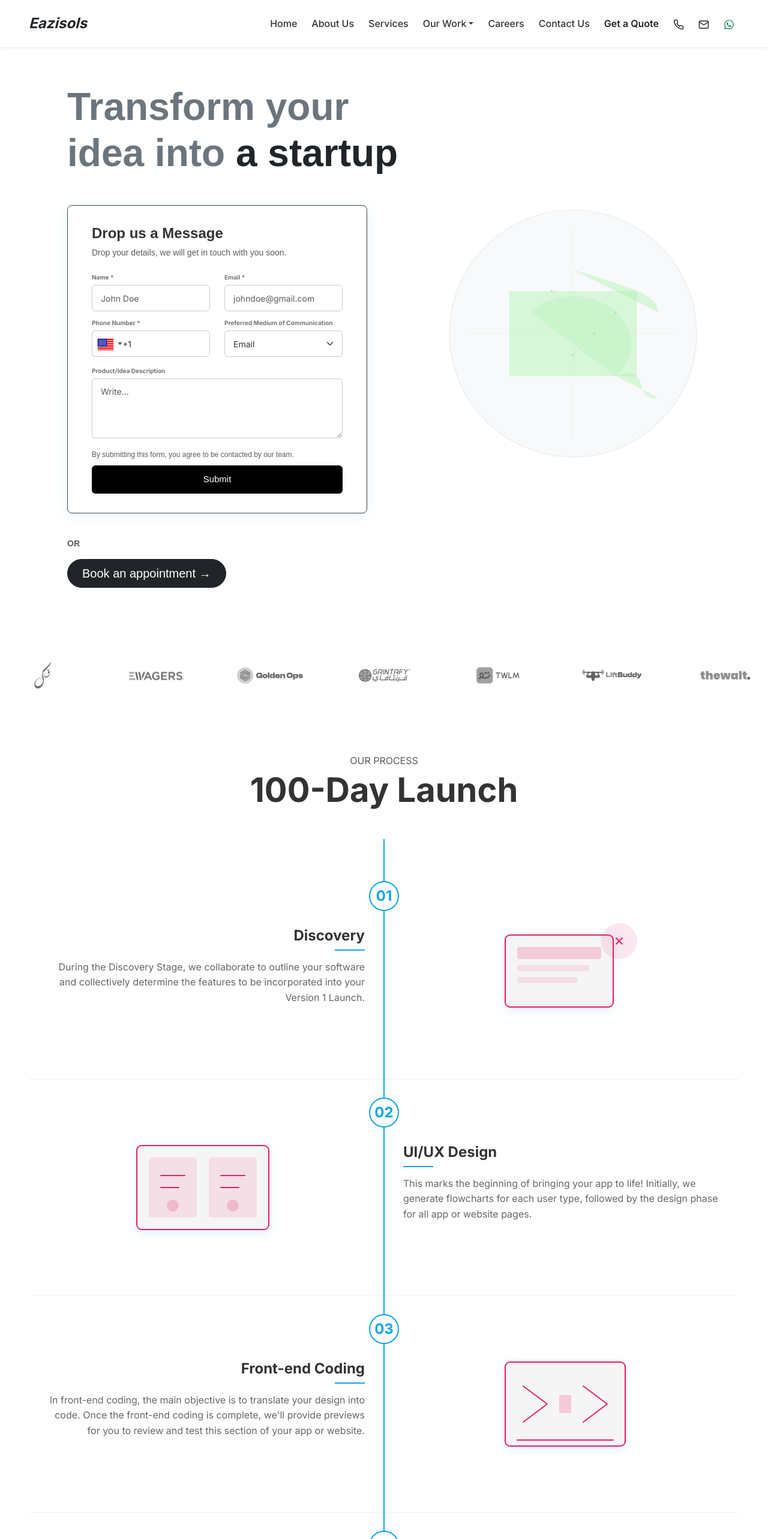
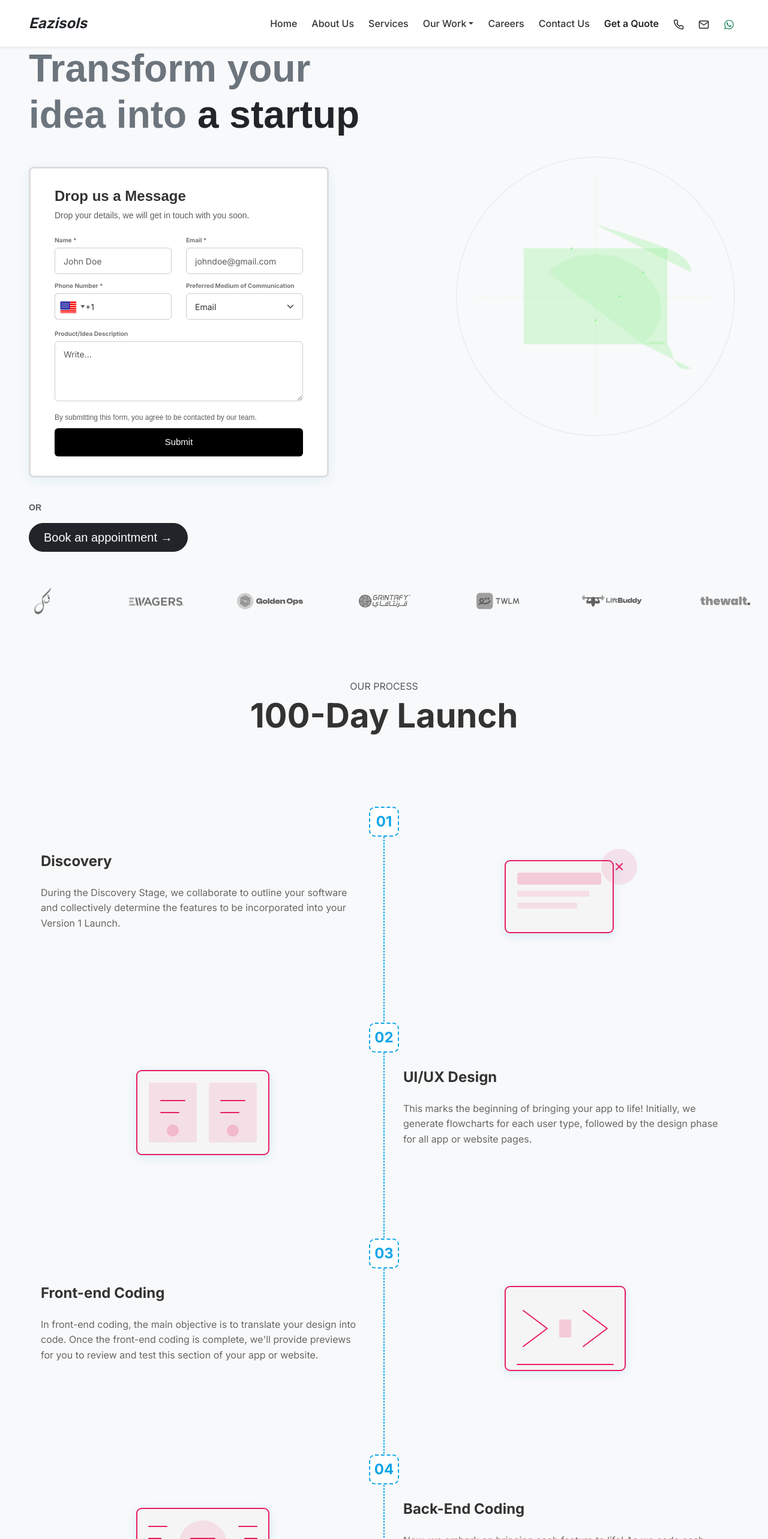
Before and after one commit to eazisols-asad/eazisols_frontend, a Next.js app: page / in a window 1280 px wide. Shown: the top 2566 px of the page at 60% size. Built offline with nearby package versions, Linux system fonts and the light colour scheme.

Commit message:
make some changing in home page

```diff
--- a/next.config.mjs
+++ b/next.config.mjs
@@ -4,6 +4,8 @@ const nextConfig = {
     dangerouslyAllowSVG: true,
     contentDispositionType: 'attachment',
     contentSecurityPolicy: "default-src 'self'; script-src 'none'; sandbox;",
+      domains: ['cdn.prod.website-files.com'],
+
   },
 };
 
--- a/src/app/components/ComparisonSection.js
+++ b/src/app/components/ComparisonSection.js
@@ -76,7 +76,7 @@ export default function ComparisonSection() {
   );
 
   return (
-    <section className="comparison-section py-5" ref={sectionRef}>
+    <section className="comparison-section py-5 bg-light" ref={sectionRef}>
       <Container>
         <div className="text-center mb-5">
           <p className="text-uppercase text-muted mb-1">COMPARISON</p>
--- a/src/app/components/FAQSection.js
+++ b/src/app/components/FAQSection.js
@@ -2,8 +2,8 @@ import React from 'react';
 import { Container, Row, Col } from 'react-bootstrap';
 
 
-export default function FAQSection({ faqs = [], title = 'Frequently Asked Questions' }) {
-  const accordionId = `faqAccordion-${Math.random().toString(36).substr(2, 9)}`;
+export default function FAQSection({ faqs = [], title = 'Frequently Asked Questions', sectionIndex }) {
+  const uniqueId = "faqAccordion";
   return (
     <section className="py-5 bg-light">
       <Container>
@@ -14,7 +14,7 @@ export default function FAQSection({ faqs = [], title = 'Frequently Asked Questi
         </Row>
         <Row className="g-4">
           <Col lg={{ span: 10, offset: 1 }}>
-            <div className="accordion" id={accordionId}>
+            <div className="accordion" id={uniqueId}>
               {faqs.map((faq, idx) => (
                 <div className="accordion-item border-0 rounded-3 mb-2" key={idx}>
                   <h2 className="accordion-header">
@@ -22,16 +22,16 @@ export default function FAQSection({ faqs = [], title = 'Frequently Asked Questi
                       className="accordion-button collapsed " // ❌ always collapsed initially
                       type="button"
                       data-bs-toggle="collapse"
-                      data-bs-target={`#${accordionId}-item${idx}`}
+                      data-bs-target={`#${uniqueId}-item${idx}`}
 style={{fontWeight:600}}
                     >
                       {faq.question}
                     </button>
                   </h2>
                   <div
-                    id={`${accordionId}-item${idx}`}
+                    id={`${uniqueId}-item${idx}`}
                     className="accordion-collapse collapse" // ❌ no 'show'
-                    data-bs-parent={`#${accordionId}`}
+                    data-bs-parent={`#${uniqueId}`}
                   >
                     <div className="accordion-body pt-2">
                       {faq.answer}
--- a/src/app/components/HeroSection.js
+++ b/src/app/components/HeroSection.js
@@ -9,8 +9,8 @@ import '../globals.css'
 const HeroSection = () => {
   return (
    <>
-        <section className=" min-vh-100 d-flex flex-column bg-white position-relative"
-      style={{padding: '64px'}}>
+        <section className=" min-vh-100 d-flex flex-column bg-light position-relative"
+      >
         <Container className="flex-grow-1 d-flex flex-column heroSection">
           <Row className="align-items-center flex-grow-1 gx-4">
             <Col lg={7}>
--- a/src/app/components/InTouch.js
+++ b/src/app/components/InTouch.js
@@ -7,7 +7,7 @@ import intouch from '@/app/assets/intouch.png';
 const InTouch = () => {
   return (
    <>
-       <section className="contact-section">
+       <section className="contact-section bg-light">
         <Container>
           <div className="contact-container">
           <div className='"d-flex flex-column justify-content-center align-items-center text-center'>
--- a/src/app/components/LogoSlider.js
+++ b/src/app/components/LogoSlider.js
@@ -23,7 +23,7 @@ export default function LogoSlider() {
   ];
 
   return (
-    <div className="row logosli-container">
+    <div className="row logosli-container bg-light">
 
       <div className="logos-grid">
         {logos.map((logo, index) => (
--- a/src/app/components/StatsSection.js
+++ b/src/app/components/StatsSection.js
@@ -105,7 +105,7 @@ function AnimatedNumber({ value, duration = 2000 }) {
 
 export default function StatsSection() {
   return (
-    <section className="stats-section">
+    <section className="stats-section bg-light">
       <Container>
         <div className="text-center mb-5">
           <p className="text-uppercase text-muted mb-2" style={{ letterSpacing: '0.05em', fontSize: '0.875rem' }}>
--- a/src/app/globals.css
+++ b/src/app/globals.css
@@ -1,7 +1,7 @@
 @import url("https://cdn.jsdelivr.net/npm/bootstrap-icons@1.11.3/font/bootstrap-icons.css");
 
 :root {
-  --max-width: 1500px;
+  --max-width: 1400px;
   --border-radius: 12px;
   --font-mono: ui-monospace, Menlo, Monaco, 'Cascadia Mono', 'Segoe UI Mono',
     'Roboto Mono', 'Oxygen Mono', 'Ubuntu Monospace', 'Source Code Pro',
@@ -293,7 +293,7 @@ img {
     margin-left: 0;
   padding: 32px 40px;
   background-color: #fff;
-  border: 1px solid #464646;
+  border: 3px solid #DDDDDD;
   border-radius: 12px;
   font-size: 14px;
   font-weight: 400;
@@ -566,8 +566,8 @@ img {
   content: '';
   position: absolute;
   width: 2px;
-  background: #0ea5e9;
-  top: 0;
+  border: 1px dashed #0ea5e9;
+  top: 70px;
   bottom: 0;
   left: 50%;
   transform: translateX(-50%);
@@ -577,7 +577,7 @@ img {
   position: relative;
   width: 100%;
   padding: 60px 0;
-  border-bottom: 1px solid #e5f3fb;
+
 }
 
 .timeline-item:last-child {
@@ -600,11 +600,11 @@ img {
   background: white;
   width: 50px;
   height: 50px;
-  border-radius: 50%;
+  border-radius: 20%;
   display: flex;
   align-items: center;
   justify-content: center;
-  border: 2px solid #0ea5e9;
+  border: 2px dashed #0ea5e9;
   z-index: 2;
 }
 
@@ -630,6 +630,7 @@ img {
   color: #333;
   position: relative;
   padding-bottom: 10px;
+  text-align: start;
 }
 
 .timeline-title::after {
@@ -639,7 +640,7 @@ img {
   left: 0;
   width: 50px;
   height: 2px;
-  background: #0ea5e9;
+  /* background: #0ea5e9; */
 }
 
 .timeline-text.text-end .timeline-title::after {
@@ -650,6 +651,7 @@ img {
 .timeline-description {
   color: #666;
   line-height: 1.6;
+  text-align: start;
 }
 
 .timeline-text {
@@ -812,7 +814,7 @@ img {
 
 .challenge-card {
   background: white;
-  padding: 32px;
+  padding: 15px;
   border-radius: 16px;
   border: 1px solid #e2e8f0;
   transition: all 0.2s ease-in-out;
@@ -978,7 +980,7 @@ img {
     font-size: 14px;
     line-height: 20px;
     width: 100%;
-    max-width: 1280px;
+    max-width:  var(--max-width);
     margin-left: auto;
     margin-right: auto;
     position: relative;
--- a/src/app/page.js
+++ b/src/app/page.js
@@ -52,12 +52,12 @@ const faqs = [
 
 export default function Home() {
   return (
-    <div>
+    <div className='bg-light'>
       <HeroSection />
           <LogoSlider />
 
       {/* Process Section */}
-      <section className="process-section py-5">
+        <section className="process-section py-5 bg-light">
         <Container>
           <div className="text-center mb-5">
             <p className="text-uppercase text-muted mb-1">OUR PROCESS</p>
@@ -73,50 +73,7 @@ export default function Home() {
 
       <StatsSection />
 
-      <section className="py-5">
-        <Container>
-          <Row className="text-center mb-5">
-            <Col>
-              <h2 className="display-5 fw-bold">We worked with all of them</h2>
-              <h3 className="h4 text-muted">We got you covered</h3>
-              <p className="lead">
-                Leading global tech services firm, delivering innovative solutions, exceptional results, and fostering lasting client relationships.
-              </p>
-            </Col>
-          </Row>
 
-          <Row className="g-4 text-center">
-            <Col md={6} lg={3}>
-              <div className="p-4">
-                <h4 className="fw-bold text-primary mb-2">We coded and designed over</h4>
-                <div className="display-4 fw-bold text-primary mb-2">40,000</div>
-                <p className="text-muted">Hours</p>
-              </div>
-            </Col>
-            <Col md={6} lg={3}>
-              <div className="p-4">
-                <h4 className="fw-bold text-primary mb-2">We wrote over</h4>
-                <div className="display-4 fw-bold text-primary mb-2">50,000+</div>
-                <p className="text-muted">lines of code</p>
-              </div>
-            </Col>
-            <Col md={6} lg={3}>
-              <div className="p-4">
-                <h4 className="fw-bold text-primary mb-2">1,000,000+</h4>
-                <div className="display-4 fw-bold text-primary mb-2">people</div>
-                <p className="text-muted">use the apps monthly that we created</p>
-              </div>
-            </Col>
-            <Col md={6} lg={3}>
-              <div className="p-4">
-                <h4 className="fw-bold text-primary mb-2">We worked with over</h4>
-                <div className="display-4 fw-bold text-primary mb-2">50+</div>
-                <p className="text-muted">Different companies</p>
-              </div>
-            </Col>
-          </Row>
-        </Container>
-      </section>
 
       {/* FAQ Section */}
       <FAQSection faqs={faqs} title="Frequently Asked Questions" />
@@ -138,41 +95,7 @@ export default function Home() {
         </Container>
       </section>
 
-      {/* Start Your Free Trial Section */}
-      <section style={{ background: '#f51437', padding: '64px 0' }}>
-        <Container>
-          <Row className="justify-content-center text-center mb-4">
-            <Col lg={8}>
-              <h2 className="fw-bold text-white mb-3" style={{fontSize: '2rem'}}>Start Your Free Trial</h2>
-              <p className="text-white-50 mb-4" style={{fontWeight: 500}}>Experience the Benefits, No Commitment Required!</p>
-            </Col>
-          </Row>
-          <Row className="justify-content-center">
-            <Col lg={7}>
-              <Form className="d-flex flex-column flex-md-row align-items-center gap-3 justify-content-center">
-                <InputGroup className="flex-grow-1" style={{maxWidth: 500}}>
-                  <span className="input-group-text bg-white border-0 rounded-pill ps-4" style={{paddingRight: 0}}>
-                    <i className="bi bi-envelope-fill text-dark"></i>
-                  </span>
-                  <Form.Control
-                    type="email"
-                    placeholder="JhonDoe@gmail.com"
-                    className="border-0 rounded-pill ps-2"
-                    style={{height: 52, background: '#fff'}}
-                  />
-                </InputGroup>
-                <Button
-                  type="submit"
-                  className="rounded-pill px-4 fw-bold"
-                  style={{height: 52, background: '#000', border: 'none', color: '#fff', whiteSpace: 'nowrap'}}
-                >
-                  Get Started Now
-                </Button>
-              </Form>
-            </Col>
-          </Row>
-        </Container>
-      </section>
+
     </div>
   );
 }
```
Also changed, not shown: src/app/components/ChallengesSection.js (+9 -8 lines).
